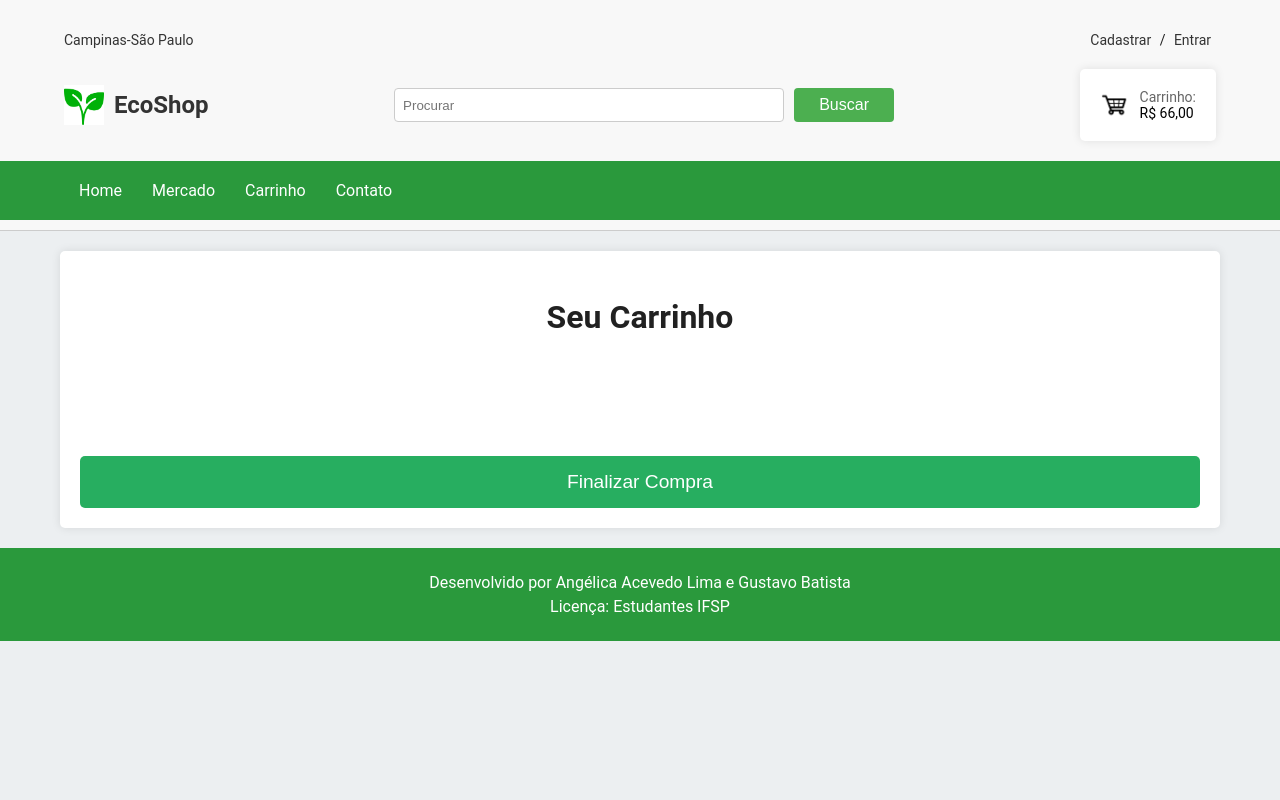
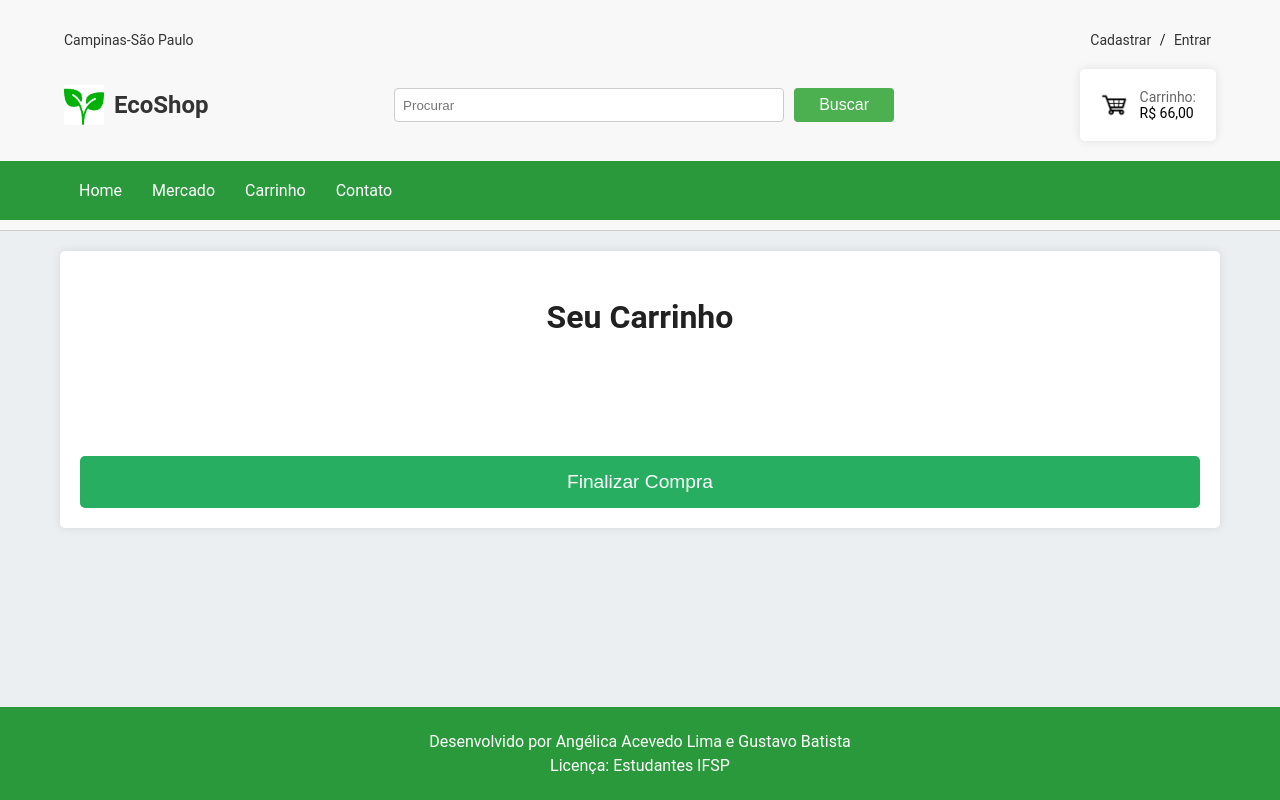
Before and after one commit to angelicaacevedo/Eco-Shop, a React (Create React App) app: page /cart in a window 1280 px wide. Built offline with nearby package versions, Linux system fonts and the light colour scheme.

Commit message:
Fixing footer in the bottom

```diff
--- a/src/pages/Cart.js
+++ b/src/pages/Cart.js
@@ -5,7 +5,7 @@ import '../styles/cart.css';
 
 const Cart = () => {
   return (
-    <div>
+    <div id="root">
       <TopBar />
       <main>
         <section className="cart">
--- a/src/pages/Supermarket.js
+++ b/src/pages/Supermarket.js
@@ -5,7 +5,7 @@ import '../styles/supermarket.css';
 
 const Supermarket = () => {
   return (
-    <div>
+    <div id="root">
       <TopBar />
       <main>
         <section className="filter-category">
```
